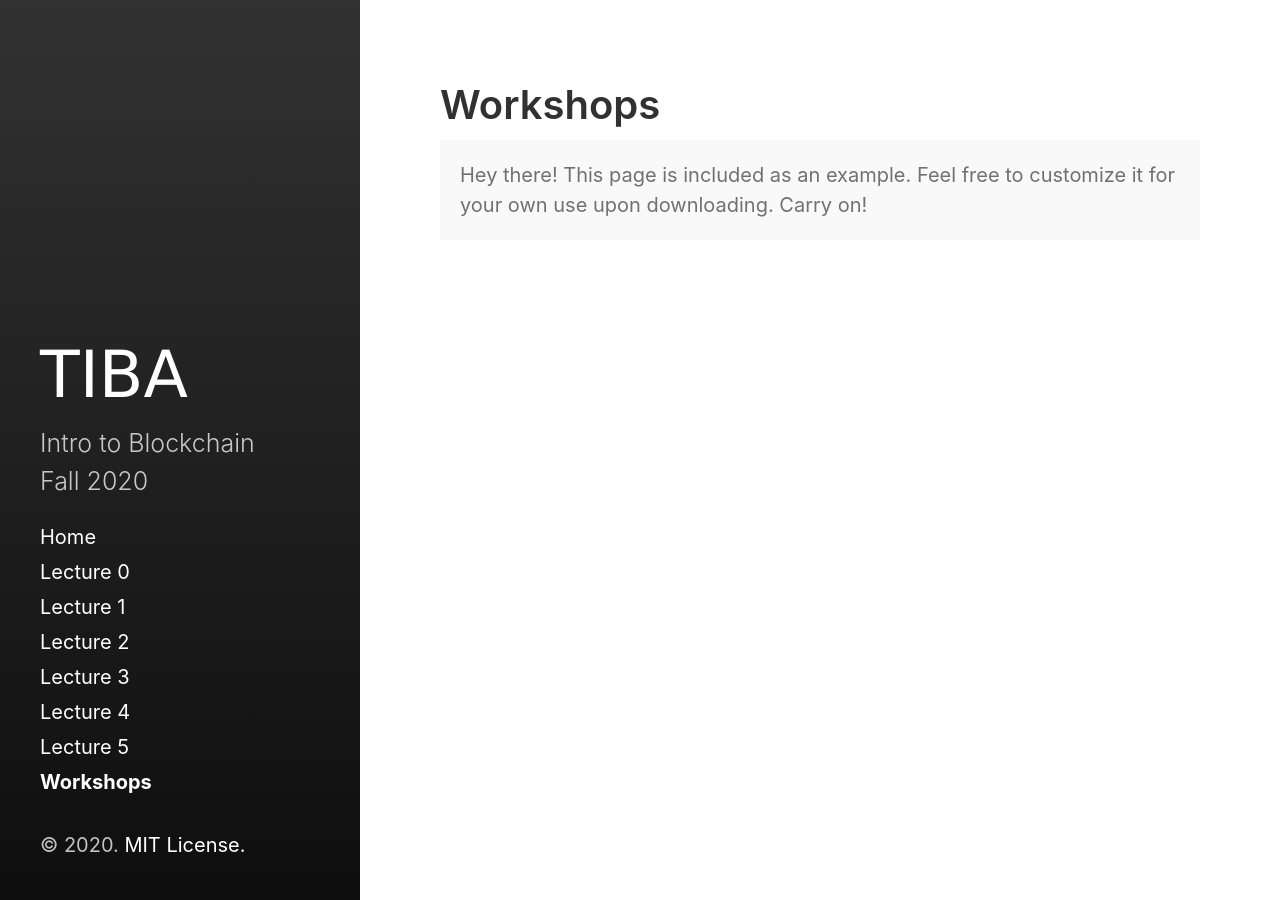
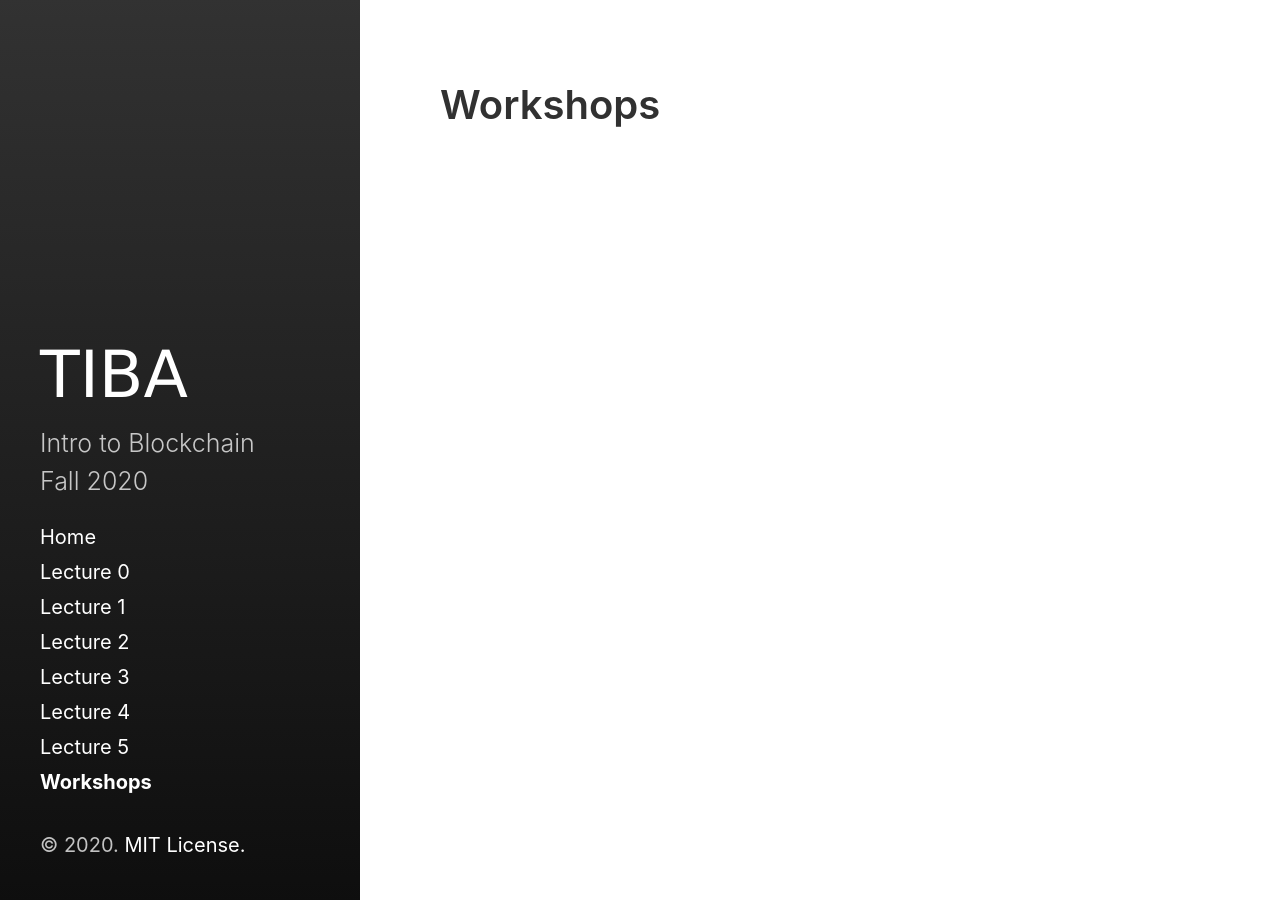
Before and after one commit to SamT6/ItBf20, a Jekyll site: the page built from workshops.md, in a window 1280 px wide. Built offline with Jekyll 4.4.1, drawn with Linux system fonts in a browser that asks for light colours.

```diff
--- a/workshops.md
+++ b/workshops.md
@@ -3,8 +3,3 @@ layout: page
 title: Workshops
 sidebar_link: true
 ---
-
-<p class="message">
-  Hey there! This page is included as an example. Feel free to customize it
-  for your own use upon downloading. Carry on!
-</p>
```
Also changed, not shown: lecture1.md (+0 -5 lines), lecture2.md (+0 -5 lines), lecture3.md (+0 -5 lines), lecture4.md (+0 -5 lines), lecture5.md (+0 -5 lines).
